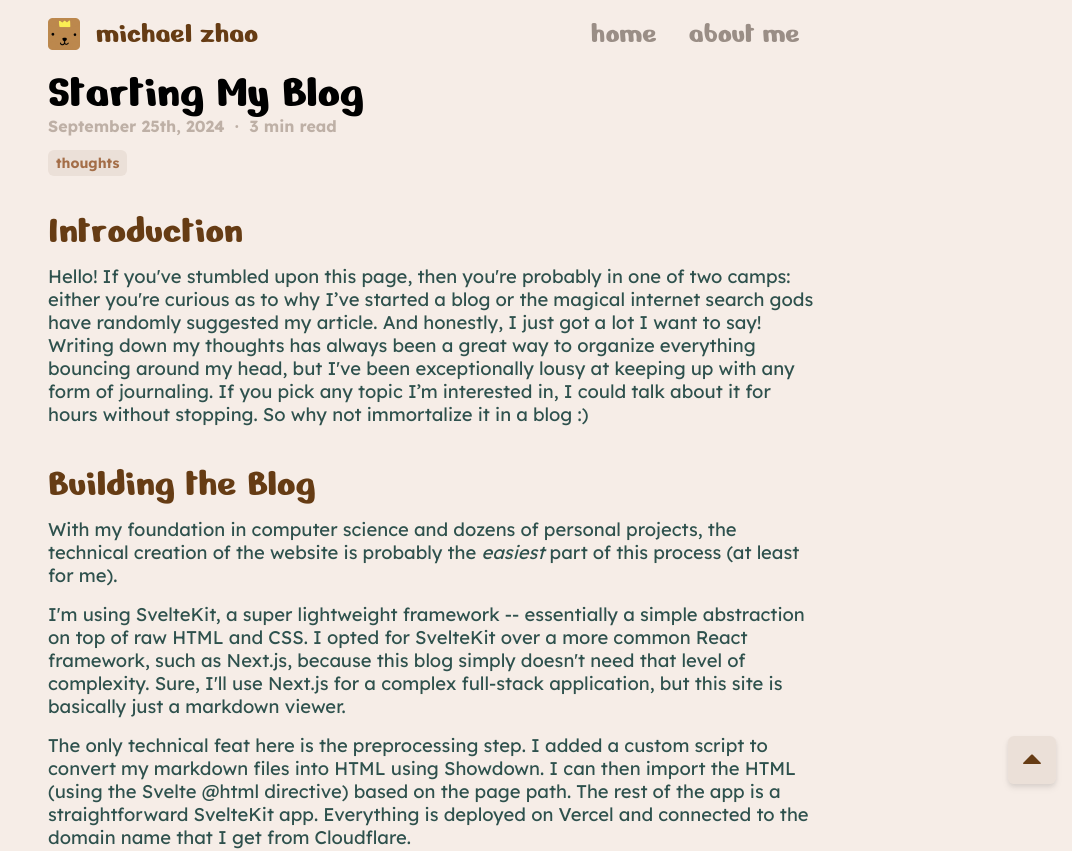
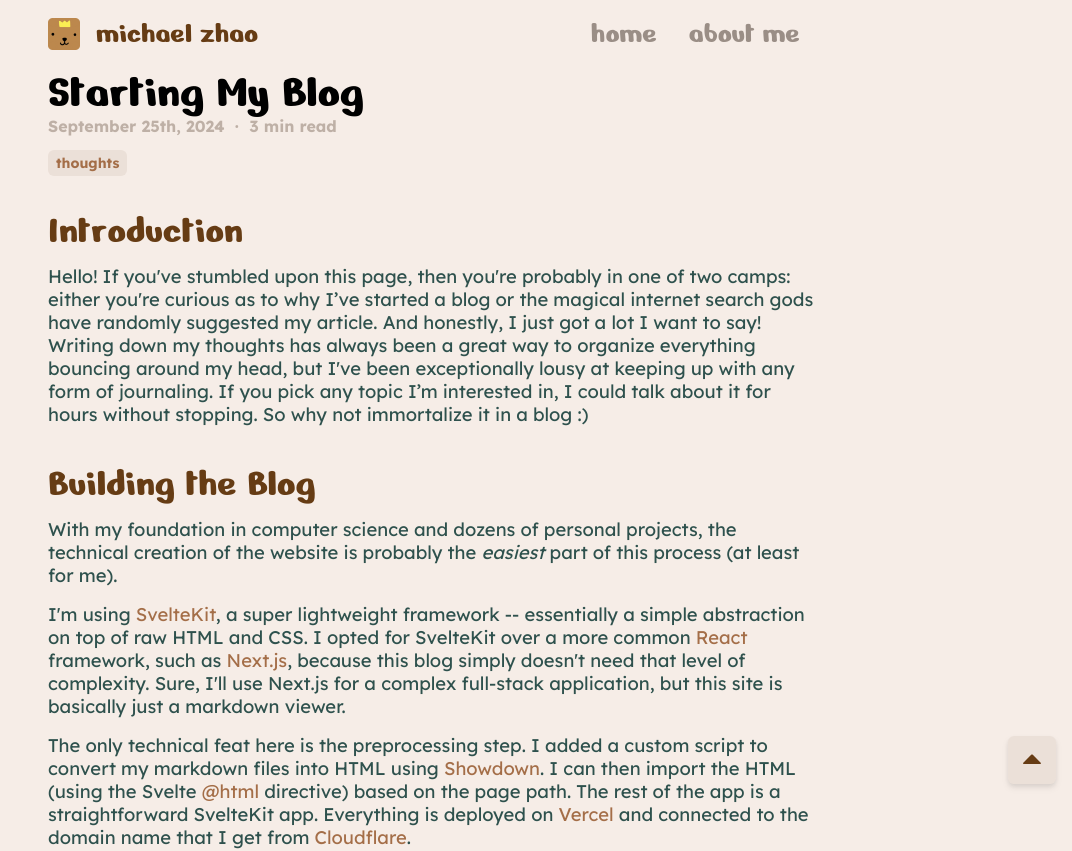
Before and after one commit to MichaelZhao21/blog, a SvelteKit app: page /starting-blog in a window 1280 px wide. Shown: the top 851 px of the page, without its empty margins (208-1280 px from the left). Built offline with nearby package versions, Linux system fonts and the light colour scheme.

Commit message:
Added underline on hover and color to links

```diff
--- a/src/routes/Navbar.svelte
+++ b/src/routes/Navbar.svelte
@@ -1,14 +1,14 @@
 <script lang="ts">
 	import { page } from '$app/stores';
 	const buttonStyle =
-		'md:text-3xl text-xl text-grey hover:text-grey-light duration-200 font-title flex-end md:px-4 px-2';
+		'md:text-3xl text-xl text-grey font-title flex-end md:px-4 px-2';
 </script>
 
 <div class="flex flex-row items-center md:py-4 py-2">
 	<a href="/">
 		<img src="/bear.png" alt="bear logo" class="h-8 mr-4" />
 	</a>
-	<a href="/" class="md:text-3xl text-xl text-brown hover:text-brown-1 duration-200 font-title">
+	<a href="/" class="md:text-3xl text-xl text-brown font-title">
 		michael zhao
 	</a>
 	<div class="flex-grow" />
--- a/src/routes/[slug]/+page.svelte
+++ b/src/routes/[slug]/+page.svelte
@@ -129,6 +129,14 @@
 		margin-bottom: 1rem;
 	}
 
+	:global(a) {
+		color: var(--brown-1);
+	}
+
+	:global(a:hover) {
+		text-decoration: underline;
+	}
+
 	@media (min-width: 768px) {
 		.content > :global(h1) {
 			font-size: 2.5rem;
```
